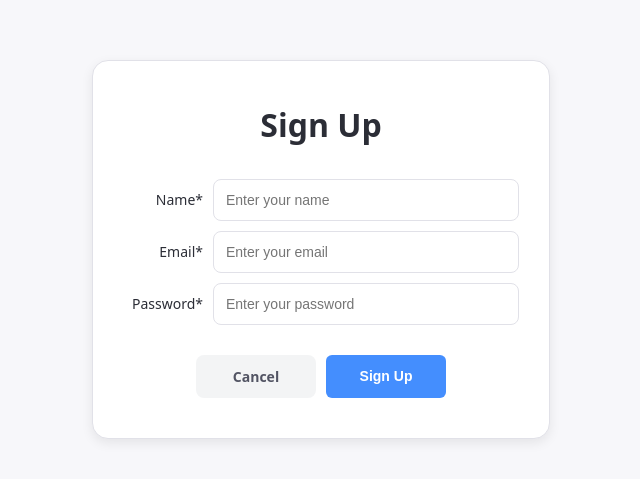
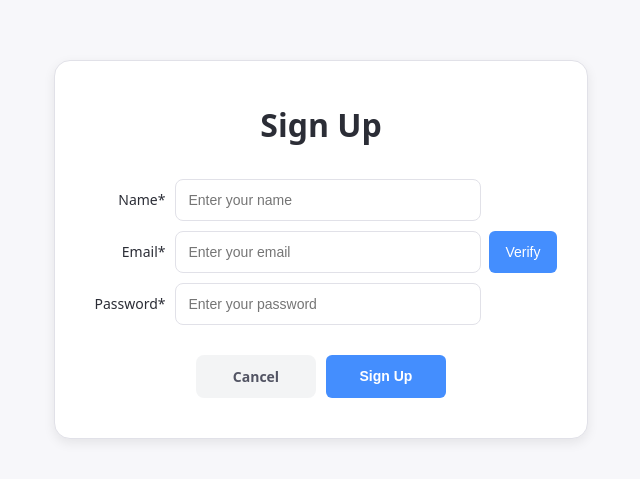
Before and after one commit to MJZ-Templates/custom-memo-app, a React (Vite) app in the folder front/: page /signup in a window 1280 px wide. Shown: the part 151-630 px from the top of the page, without its empty margins (319-959 px from the left). Built offline with nearby package versions, Linux system fonts and the light colour scheme; no server answers.

Commit message:
feat: 이메일 검증 버튼 추가

```diff
--- a/front/src/pages/SignUpPage.jsx
+++ b/front/src/pages/SignUpPage.jsx
@@ -138,6 +138,7 @@ const SignUpPage = () => {
             </FormGroup>
             <FormGroup>
               <FormLabel>Email*</FormLabel>
+              <div style={{ display: "flex", gap: "8px" }}>
                 <FormInput
                   type="email"
                   value={email}
@@ -145,6 +146,15 @@ const SignUpPage = () => {
                   placeholder="Enter your email"
                   required
                 />
+                <Button
+                  type="button"
+                  onClick={() => {
+                    alert("Verify email API not implemented yet.");
+                  }}
+                >
+                  Verify
+                </Button>
+              </div>
             </FormGroup>
             <FormGroup>
               <FormLabel>Password*</FormLabel>
```
Lines whose indentation alone changed are shown as unchanged.
